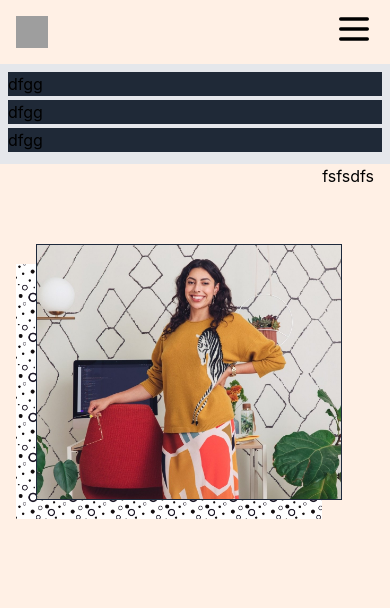
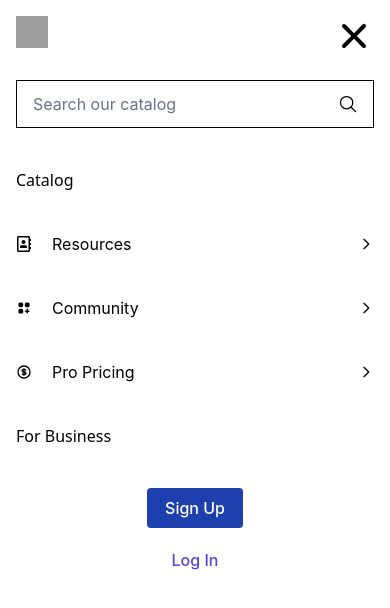
Before and after one commit to radwan503/CodeAcademy--CloneTailwindCss, a React (Create React App) app: page / in a window 390 px wide. Both pictures are taken after a click on the button 354 px from the left and 29 px from the top of the page. Shown: the top 608 px of the page. Built offline with nearby package versions, Linux system fonts and the light colour scheme; grey boxes are pictures that could not be loaded.

Commit message:
mobile nav

```diff
--- a/src/components/Navigation/Navigation.js
+++ b/src/components/Navigation/Navigation.js
@@ -1,15 +1,29 @@
-import React, { Fragment } from 'react';
+import React, { Fragment, useState } from 'react';
 import { Disclosure, Popover, Transition, Manu } from '@headlessui/react';
 import { IoSearchOutline } from "react-icons/io5";
 import { AiFillCaretDown } from 'react-icons/ai'
-import { BellIcon, MenuIcon, XIcon } from '@heroicons/react/outline'
+import { HiMenuAlt2,HiX,HiOutlineChevronRight,HiViewGridAdd,HiOutlineCurrencyDollar } from "react-icons/hi";
+import { FaRegAddressBook } from "react-icons/fa";
 
 
 const Navigation = () => {
+    const [mobileMenuShow, setMobileMenuShow] = useState(false);
+
+
+    const menuShowBtn = () => {
+        setMobileMenuShow(true)
+
+    }
+    const menuHideBtn = () => {
+        setMobileMenuShow(false)
+
+    }
+
     return (
         <header>
             <div className="min-h-full">
-                <Disclosure as="nav" className="bg-transparent">
+                {/* large screen navbar */}
+                <Disclosure as="nav" className="bg-transparent ">
                     <div className="mx-auto px-4 sm:px-6 lg:px-8">
                         <div className="flex justify-between h-16 items-center">
                             <div className="flex items-center">
@@ -130,7 +144,8 @@ const Navigation = () => {
                                             )}
                                         </Popover>
 
-                                        <a hre="#" className="text-black font-['system-ui'] text-base">For Business</a>
+                                        <a hre="#" className="text-black font-['system-ui'] text-base">
+                                            For Business</a>
                                     </div>
                                 </div>
                             </div>
@@ -149,33 +164,106 @@ const Navigation = () => {
                                     </div>
                                 </div>
 
+                                {/* for mobile menu button */}
                                 <div className="sm:block md:hidden">
-                                    <Disclosure.Button>
-                                            <MenuIcon className="block h-10 w-10"></MenuIcon>
-                                    </Disclosure.Button>
+                                    <button className="text-black font-bold rounded" onClick={menuShowBtn}>
+                                        {mobileMenuShow ?
+                                            ''
+                                            :
+                                            <HiMenuAlt2 className=" block h-10 w-10"></HiMenuAlt2>
+                                        }
+                                    </button>
+
+
                                 </div>
-
                             </div>
-
                         </div>
                     </div>
 
-                    <Disclosure.Panel className="sm:hidden bg-gray-200">
-                        <div className="flex flex-col px-2 pt-2 pb-3 space-y-1">
-                            <Disclosure.Button
-                                as="a" href="https://xd.adobe.com/ideas/process/wireframing/wireframing-for-responsive-design/" className="bg-gray-800">dfgg
-                            </Disclosure.Button>
+                    {/* for mobile menu */}
+                    {mobileMenuShow ?
+                        <Popover className="bg-white sm:hidden absolute w-full h-full z-10 top-0">
+                            <div className='mobile-nav flex px-4 py-4 justify-between'>
+                                <div className="flex-shrink-0">
+                                        <img className="h-8 w-8" src="https://tailwindui.com/img/logos/workflow-mark-indigo-500.svg" alt="code academy logo"></img>
+                                </div>
 
-                            <Disclosure.Button
-                                as="a" className="bg-gray-800">dfgg
-                            </Disclosure.Button>
+                                <button className="font-thin rounded " onClick={menuHideBtn}>
+                                            {mobileMenuShow ?
+                                                <HiX className="block h-10 w-10 ml-10"></HiX> :
+                                                ''
+                                            }
+                                </button>
+                            </div>
 
-                            <Disclosure.Button
-                                as="a" className="bg-gray-800">dfgg
-                            </Disclosure.Button>
+                            <div className="search-input px-4 mt-2 pb-10">
+                                <label className="relative block">
+                                    <input
+                                    className="h-12 w-full border border-black shadow-none focus:outline-none focus:border pl-4 px-12 placeholder:text-slate-500"
+                                    type="text"
+                                    name="search"
+                                    placeholder="Search our catalog" >
+                                    </input>
+                                    <span className="absolute bg-white-500 right-0 px-4 h-12 flex items-center top-0"><IoSearchOutline className="h-5 w-5"></IoSearchOutline></span>
+                                </label>
+                            </div>
 
-                        </div>
-                    </Disclosure.Panel>
+                            <div className="menu-header px-4">
+                                <a href="#" className="text-black-600 font-normal
+                                font-[system-ui]">Catalog</a>
+                            </div>
+
+
+                            <div className="mobile-menu-list flex-col px-4">
+                                <Disclosure.Button
+                                    as="a" href="#" className="flex items-center justify-between my-10 focus:outline-none">
+                                        <div className="flex items-center">
+                                            <span className="mr-5">
+                                                <FaRegAddressBook></FaRegAddressBook></span>Resources
+                                        </div>
+                                        <div className='flex'>
+                                           <HiOutlineChevronRight></HiOutlineChevronRight>
+                                        </div>
+                                </Disclosure.Button>
+
+                                <Disclosure.Button
+                                    as="a" href="#" className="flex items-center justify-between my-10">
+                                        <div className="flex items-center">
+                                            <span className="mr-5">
+                                                <HiViewGridAdd></HiViewGridAdd></span>Community
+                                        </div>
+                                        <div className='flex'>
+                                           <HiOutlineChevronRight></HiOutlineChevronRight>
+                                        </div>
+                                </Disclosure.Button>
+
+                                <Disclosure.Button
+                                    as="a" href="#" className="flex items-center justify-between my-10">
+                                        <div className="flex items-center">
+                                            <span className="mr-5">
+                                                <HiOutlineCurrencyDollar></HiOutlineCurrencyDollar></span>Pro Pricing
+                                        </div>
+                                        <div className='flex'>
+                                           <HiOutlineChevronRight></HiOutlineChevronRight>
+                                        </div>
+                                </Disclosure.Button>
+                            </div>
+
+                            <div className="menu-footer px-4 py-0">
+                                <a href="#" className="text-black-600 font-normal
+                                font-[system-ui]">For Business</a>
+                            </div>
+
+                            <div className="sign-group flex items-center flex-col py-10">
+                                <button
+                                className="px-3 py-2 w-24 bg-blue-800 text-white font-medium rounded mb-5">
+                                    Sign Up</button>
+                                <button className=" text-indigo-600  font-medium">Log In</button>
+                            </div>
+
+                        </Popover>
+                        : null
+                    }
                 </Disclosure>
             </div>
         </header>
--- a/src/pages/Home/Home.js
+++ b/src/pages/Home/Home.js
@@ -10,7 +10,7 @@ const Home = () => {
 
         <div className="mx-auto flex justify-between px-4 sm:px-6 lg:px-8">
             <div className="relative mt-20 lg:w-[33rem] w-96">
-                <img src={dotGrid} className="mt-5 absolute bg-cover"></img>
+                <img src={dotGrid} className="mt-5 absolute border-8 bg-cover"></img>
                 <img src={heroBanner} className="absolute border-slate-800  border ml-5"></img>
 
 
```
